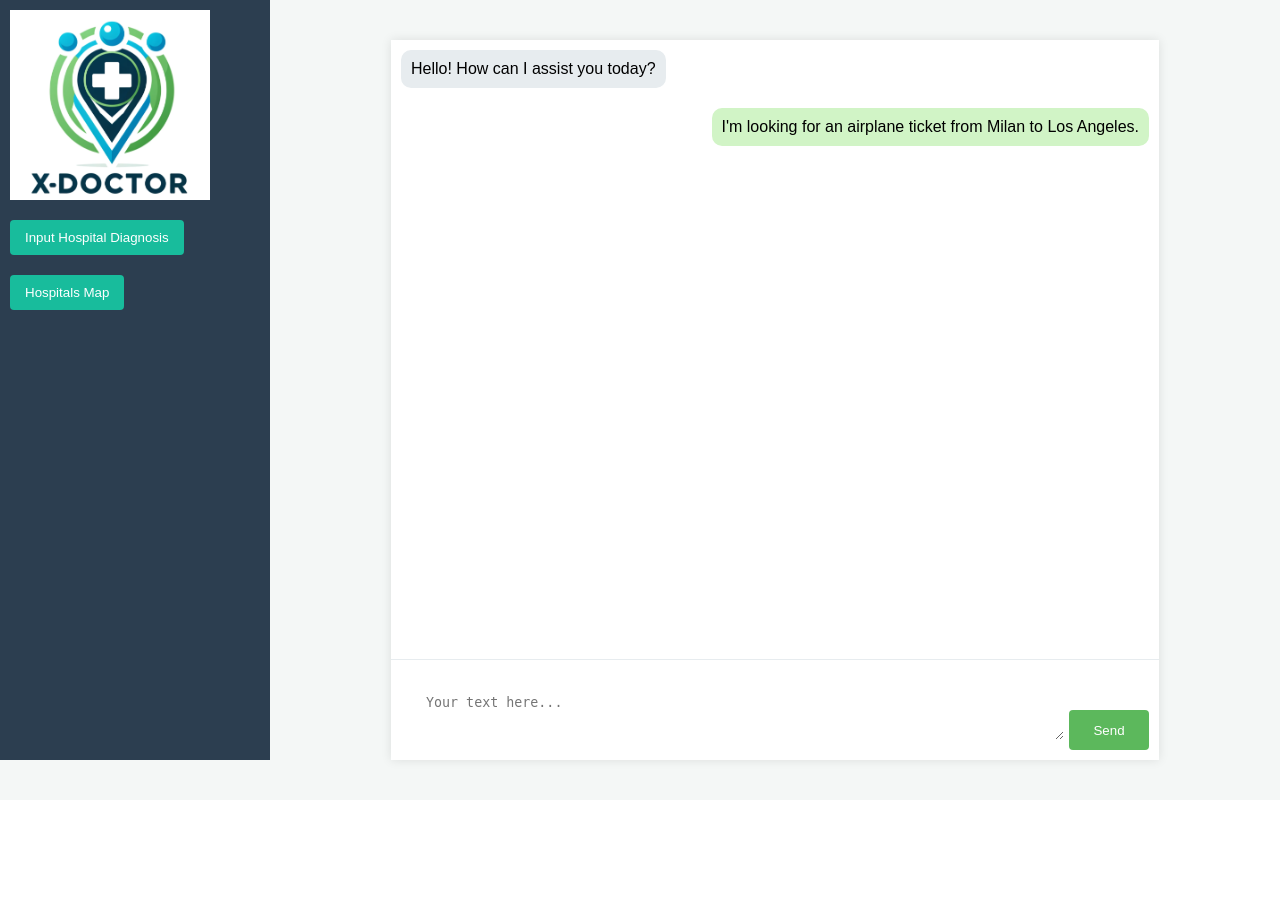
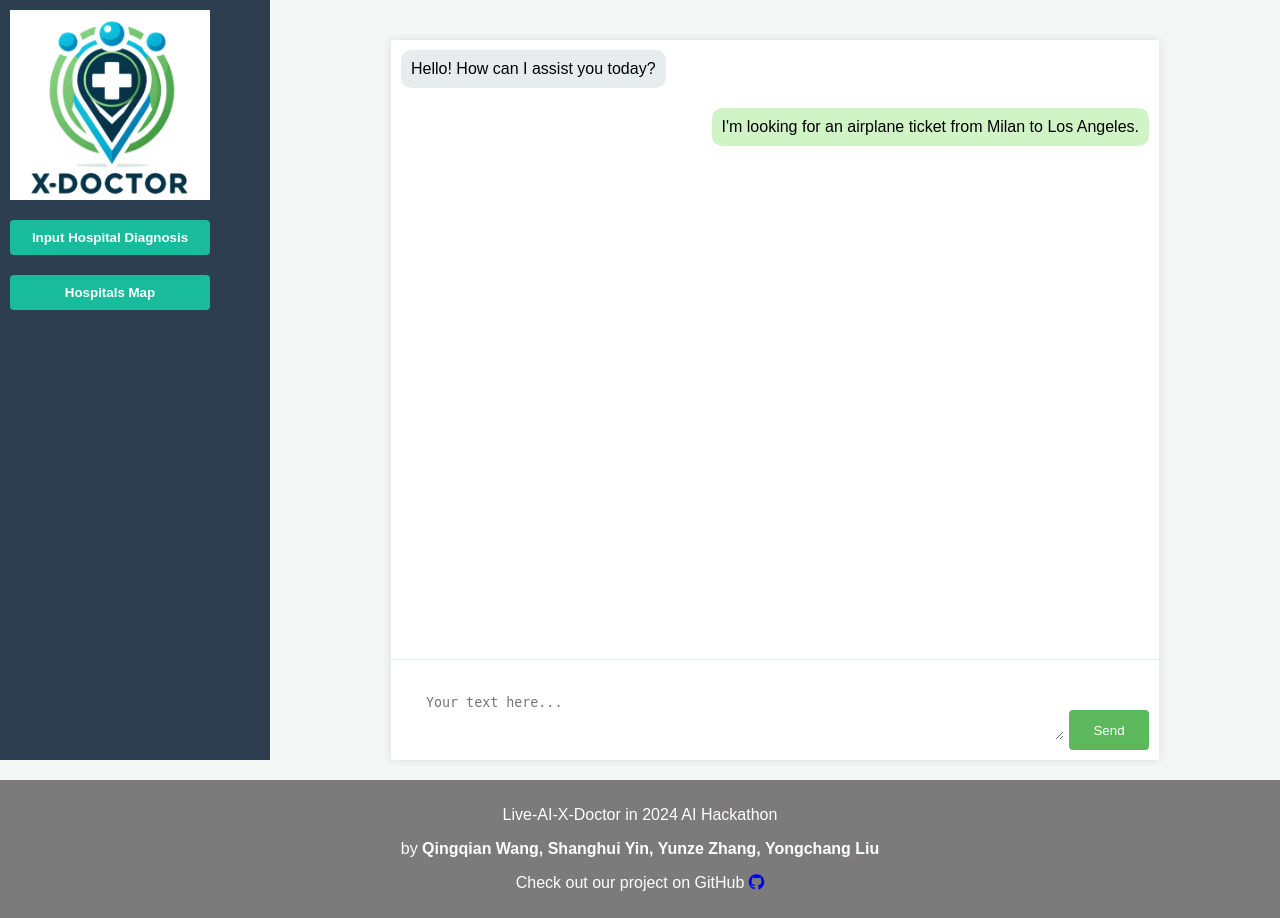
Before and after one commit to Qingqian-Wang/Live-AI-X-Doctor, a Flask app: page / in a window 1280 px wide. Before the commit the page ends 767 px from the top, so only its background shows below. Run offline with Flask 3, Linux system fonts and the light colour scheme; some libraries are stand-ins or nearby versions.

Commit message:
index change

```diff
--- a/static/css/chat_styles.css
+++ b/static/css/chat_styles.css
@@ -1,10 +1,10 @@
-
 body {
     font-family: 'Arial', sans-serif;
     background: #f4f7f6;
     margin: 0;
     padding: 0;
 }
+
 .container {
     display: flex;
 }
@@ -13,13 +13,15 @@ body {
     background-color: #2c3e50;
     color: #ecf0f1;
     padding: 10px;
-    width: 250px; /* Adjust as necessary */
+    width: 250px;
+    /* Adjust as necessary */
 }
 
 .logo {
     display: block;
     margin-bottom: 20px;
-    width: 200px; /* Adjust as necessary */
+    width: 200px;
+    /* Adjust as necessary */
     height: auto;
 }
 
@@ -31,6 +33,9 @@ body {
     margin-bottom: 20px;
     color: #fff;
     cursor: pointer;
+    text-align: center;
+    width: 200px;
+    font-weight: bold;
 }
 
 .chat-list {
@@ -57,12 +62,13 @@ body {
     margin: auto;
     background: #fff;
     height: 90vh;
-    box-shadow: 0 0 10px rgba(0,0,0,0.1);
+    box-shadow: 0 0 10px rgba(0, 0, 0, 0.1);
     overflow: hidden;
     display: flex;
     flex-direction: column;
     margin-top: 40px;
 }
+
 .message {
     padding: 10px;
     margin: 10px;
@@ -70,17 +76,21 @@ body {
     background: #e7ecef;
     display: inline-block;
 }
+
 .message img {
     max-width: 100px;
     max-height: 100px;
     margin-right: 10px;
 }
+
 .sender {
     text-align: right;
 }
+
 .sender .message {
     background: #d1f4c6;
 }
+
 .chat-input {
     border: none;
     padding: 15px;
@@ -91,11 +101,13 @@ body {
     outline: none;
     flex-grow: 1;
 }
+
 .chat-interface {
     flex: 1;
     overflow-y: auto;
     padding-bottom: 20px;
 }
+
 .chat-footer {
     border-top: 1px solid #e7ecef;
     display: flex;
@@ -103,6 +115,7 @@ body {
     padding: 10px;
     position: relative;
 }
+
 .message-form {
     display: flex;
     width: 90%;
@@ -118,7 +131,30 @@ body {
     outline: none;
     width: 80px;
     height: 40px;
-    position: absolute; /* Absolute position the send button */
-    right: 10px; /* Position from the right */
-    bottom: 10px; /* Position from the bottom */
+    position: absolute;
+    /* Absolute position the send button */
+    right: 10px;
+    /* Position from the right */
+    bottom: 10px;
+    /* Position from the bottom */
 }
+
+
+.site-footer {
+    background-color: #7b7b7b;
+    /* 灰色背景 */
+    color: #fffdfd;
+    /* 字体颜色 */
+    text-align: center;
+    /* 文字居中 */
+    padding: 10px 0;
+    /* 上下填充 */
+    margin-top: 20px;
+    /* 顶部外边距 */
+}
+
+.container-footer {
+    margin: 0 auto;
+    padding: 0 15px;
+    /* 内边距 */
+}
--- a/templates/index.html
+++ b/templates/index.html
@@ -1,12 +1,12 @@
-
 <!DOCTYPE html>
 <html lang="en">
+
 <head>
   <meta charset="UTF-8">
   <meta name="viewport" content="width=device-width, initial-scale=1.0">
   <title>Chat Interface</title>
   <link rel="stylesheet" href="../static/css/chat_styles.css">
-
+  <script src="https://kit.fontawesome.com/3a872e8c4b.js" crossorigin="anonymous"></script>
 </head>
 
 <body>
@@ -46,4 +46,17 @@
 
 </body>
 
+
+<footer class="site-footer">
+
+  <div class="container-footer">
+    <p>Live-AI-X-Doctor in 2024 AI Hackathon</p>
+    <p>by <b> Qingqian Wang, Shanghui Yin, Yunze Zhang, Yongchang Liu </b> </p>
+
+  </div>
+  <p>Check out our project on GitHub <a href="https://github.com/Qingqian-Wang/Live-AI-X-Doctor" ><i class="fa fa-github"></i></p><a>
+</footer>
+
+
+
 </html>
```
Also changed, not shown: static/img/github.jpg (added). Lines whose indentation alone changed are shown as unchanged.
